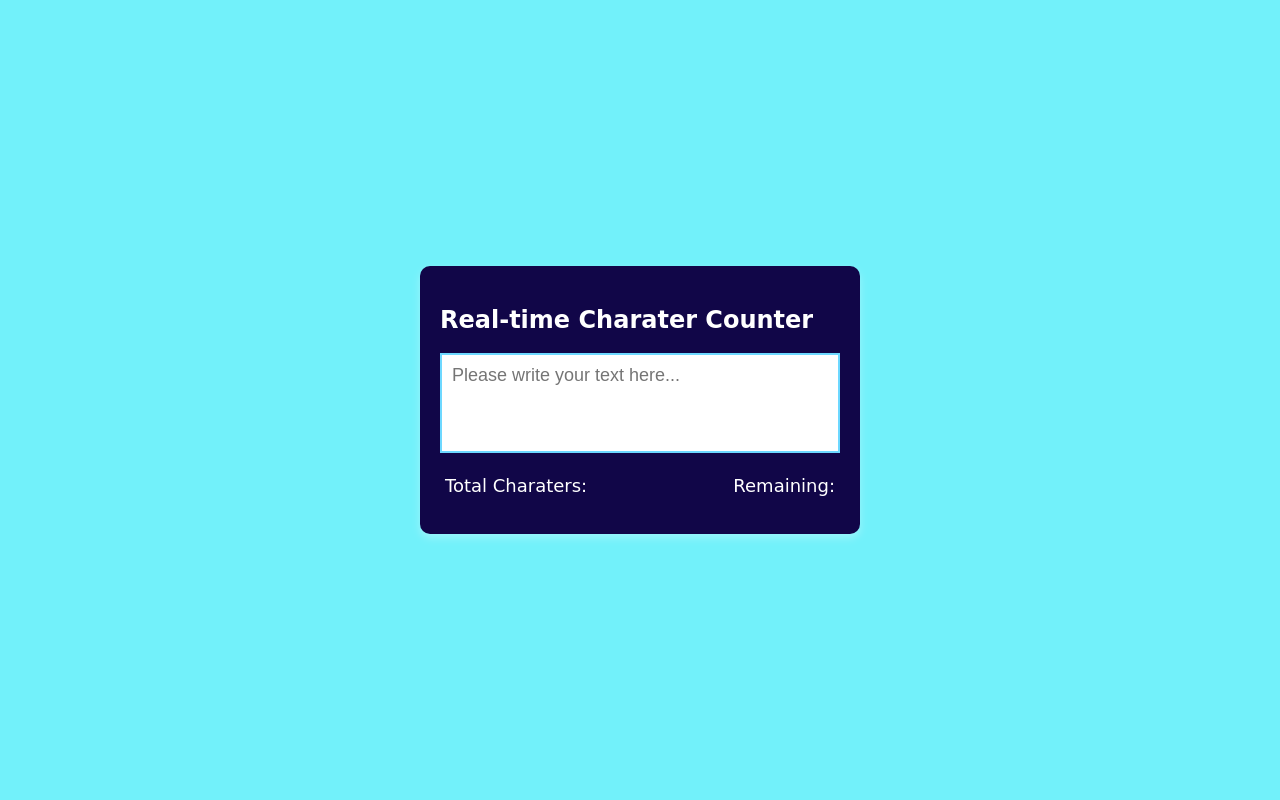
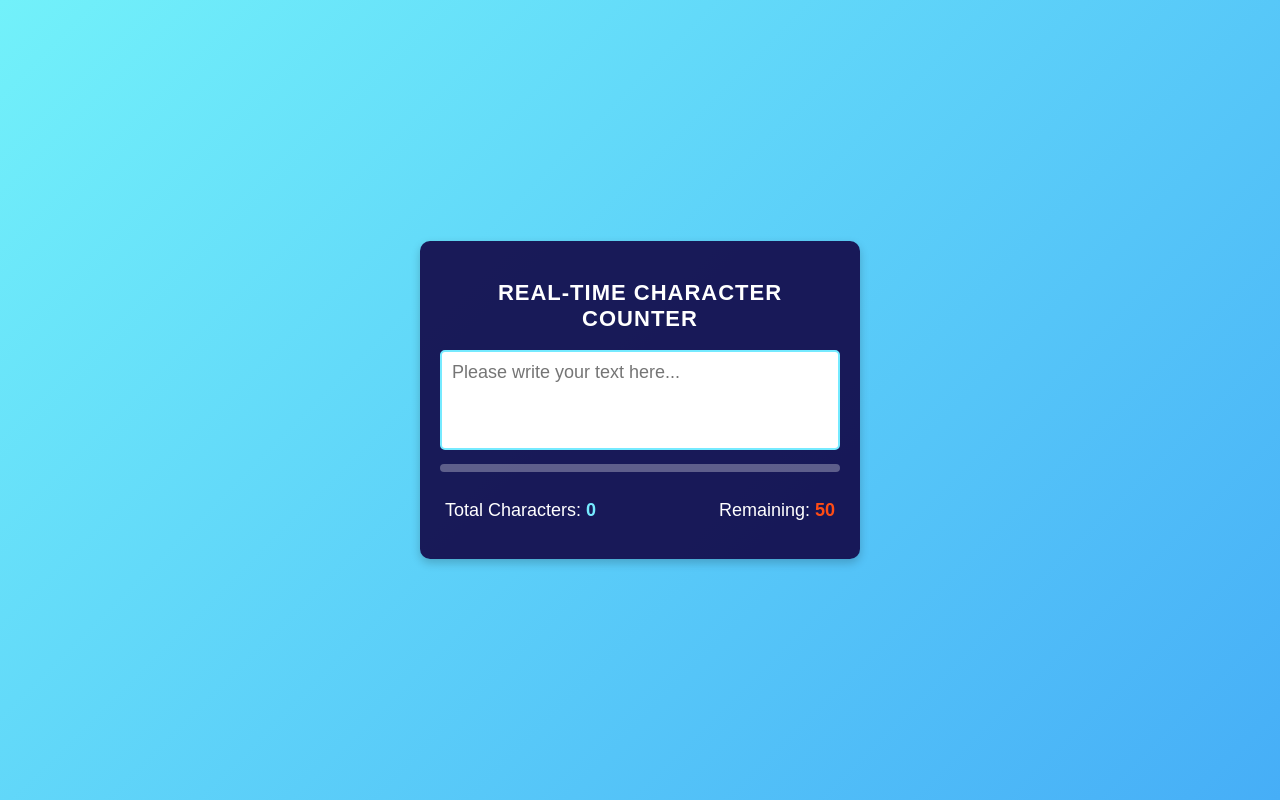
Before and after one commit to SAPNathasha/Real_time_character_counter, a plain HTML site: page index.html in a window 1280 px wide. Drawn offline with nearby package versions, Linux system fonts and the light colour scheme.

Commit message:
Create more attractive html,css

```diff
--- a/index.html
+++ b/index.html
@@ -3,30 +3,26 @@
 <head>
     <meta charset="UTF-8">
     <meta name="viewport" content="width=device-width, initial-scale=1.0">
-    <title>Real-time-character-counter</title>
+    <title>Real-time Character Counter</title>
     <link rel="stylesheet" href="style.css">
 </head>
 <body>
     <div class="container">
-        <h2>Real-time Charater Counter</h2>
+        <h2>Real-time Character Counter</h2>
         <textarea
           id="textarea"
           class="textarea"
           placeholder="Please write your text here..."
           maxlength="50"
         ></textarea>
+        <div class="progress-bar">
+            <div class="progress"></div>
+        </div>
         <div class="counter-container">
-          <p>
-            Total Charaters:
-            <span class="total-counter" id="total-counter"></span>
-          </p>
-          <p>
-            Remaining:
-            <span class="remaining-counter" id="remaining-counter"></span>
-          </p>
+            <p>Total Characters: <span class="total-counter" id="total-counter">0</span></p>
+            <p>Remaining: <span class="remaining-counter" id="remaining-counter">50</span></p>
         </div>
-      </div>
-
+    </div>
 
     <script src="https://ajax.googleapis.com/ajax/libs/jquery/3.7.1/jquery.min.js"></script>
     <script src="index.js"></script>
--- a/style.css
+++ b/style.css
@@ -4,19 +4,26 @@ body {
   justify-content: center;
   height: 100vh;
   align-items: center;
-    background-color: rgb(114, 241, 250);
-    font-family: cursive;
+  background: linear-gradient(135deg, #72f1fa, #46aef7);
+  font-family: 'Poppins', sans-serif;
 }
-  h2{
-    color: rgb(255, 255, 255);
+
+h2 {
+  color: white;
+  text-align: center;
+  font-size: 22px;
+  text-transform: uppercase;
+  letter-spacing: 1px;
 }
+
 .container {
-    background-color: rgb(17, 6, 72);
+  background: rgba(17, 6, 72, 0.9);
   width: 400px;
   padding: 20px;
   margin: 5px;
   border-radius: 10px;
-    box-shadow: 0 4px 8px rgba(255, 255, 255, 0.3);
+  box-shadow: 0 4px 10px rgba(0, 0, 0, 0.2);
+  text-align: center;
 }
 
 .textarea {
@@ -24,16 +31,24 @@ body {
   width: 100%;
   height: 100px;
   font-size: 18px;
-    font-family: sans-serif;
+  font-family: 'Poppins', sans-serif;
   padding: 10px;
   box-sizing: border-box;
-    border: solid 2px rgb(109, 216, 255);
+  border: solid 2px #76eaff;
+  border-radius: 5px;
+  outline: none;
+  transition: border 0.3s ease-in-out;
+}
+
+.textarea:focus {
+  border-color: #ff4c15;
 }
 
 .counter-container {
   display: flex;
   justify-content: space-between;
   padding: 0 5px;
+  margin-top: 10px;
 }
 
 .counter-container p {
@@ -42,9 +57,29 @@ body {
 }
 
 .total-counter {
-    color: rgb(118, 237, 255);
+  color: #76eaff;
+  font-weight: bold;
 }
 
 .remaining-counter {
-    color: rgb(255, 76, 21);
+  color: #ff4c15;
+  font-weight: bold;
 }
+
+/* Progress Bar */
+.progress-bar {
+  width: 100%;
+  height: 8px;
+  background-color: rgba(255, 255, 255, 0.3);
+  border-radius: 4px;
+  overflow: hidden;
+  margin-top: 10px;
+  position: relative;
+}
+
+.progress {
+  height: 100%;
+  width: 0%;
+  background-color: #76eaff;
+  transition: width 0.3s ease, background-color 0.3s ease;
+}
```
Lines whose indentation alone changed are shown as unchanged.
